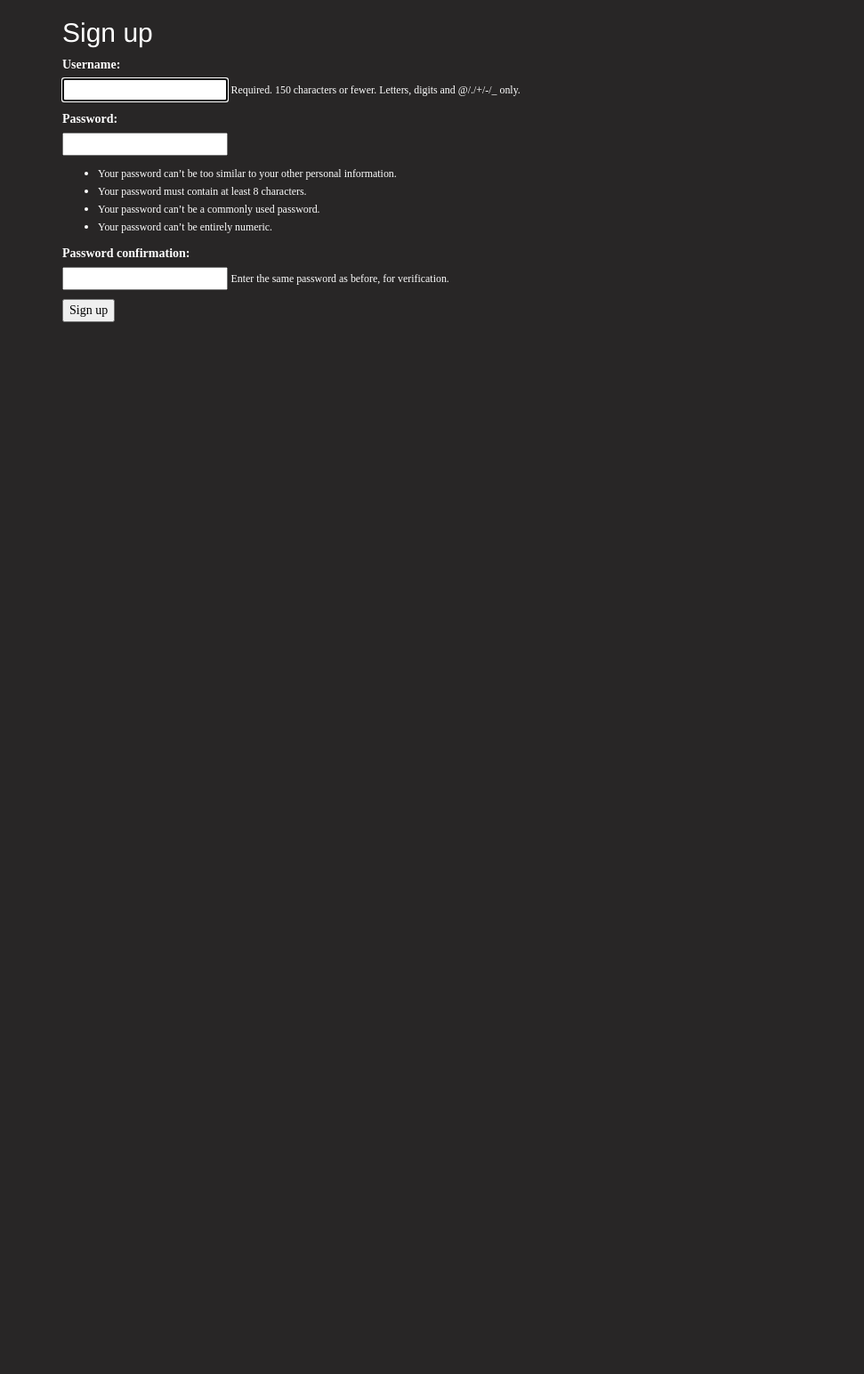
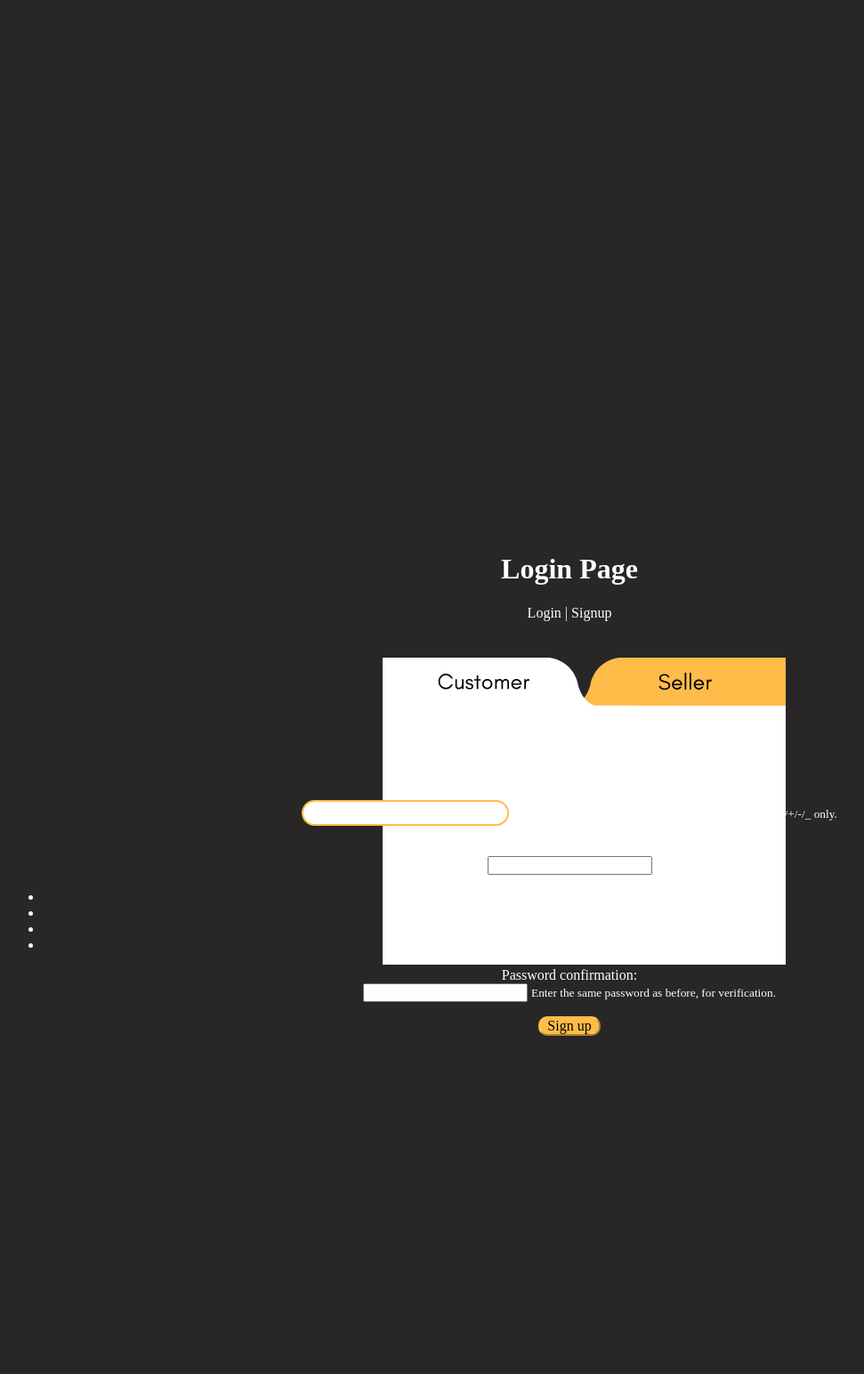
Before and after one commit to iitim/BarClothes, a Django app: page /signup/ in a window 1280 px wide. Shown: the whole page at 89% size, without its empty margins (0-971 px from the left). Before the commit the page ends 362 px from the top, so only its background shows below. Run offline with Django 3.2, Linux system fonts and the light colour scheme; some libraries are stand-ins or nearby versions; some web fonts are replaced.

Commit message:
add ui login customer/seller

```diff
--- a/src/BarClothes/settings.py
+++ b/src/BarClothes/settings.py
@@ -38,6 +38,7 @@ INSTALLED_APPS = [
     'django.contrib.messages',
     'django.contrib.staticfiles',
     'main',
+
 ]
 
 MIDDLEWARE = [
@@ -120,6 +121,7 @@ USE_TZ = True
 
 STATIC_URL = '/static/'
 
+
 if DEBUG:
     STATICFILES_DIRS=(
         os.path.join(os.path.dirname(BASE_DIR),"static","static"),
--- /dev/null
+++ b/src/main/templates/Signin_Signup.html
@@ -0,0 +1,73 @@
+{% load staticfiles %}
+<!DOCTYPE html>
+<html>
+<head>
+  <meta charset="utf-8">
+  <meta name="viewport" content="width=device-width, initial-scale=1">
+  <title>{% block title %}Login{% endblock %}</title>
+  <link href="{% static 'css/Signin-Signup.css' %}" rel="stylesheet">
+  <script>
+    function changeImage_seller()
+    {
+      var img = document.getElementById("test");
+      img.src="{% static 'img/LoginSeller.png' %}"
+      return false;
+    }
+
+    function changeImage_customer()
+    {
+      var img = document.getElementById("test");
+      img.src="{% static 'img/LoginCustomer.png' %}"
+      return false;
+    }
+
+    function changeButton()
+    {
+        document.getElementById('b_change').setAttribute("type", "style1");
+    }
+
+    $('#seller').click(function() {
+      $('#b_change').css({
+          'border-color': 'while',
+          'color': '#FFBC49'
+      });
+    });
+
+  </script>
+</head>
+<body>
+  <div class="image">
+
+    <img id=test src="{% static 'img/LoginCustomer.png' %}" alt="" />
+
+    <div class="onimage">
+      <header>
+        <h1 class="basic-font" style="color: White">Login Page</h1>
+        <a style="color: White">{% if user.is_authenticated %}
+          Hi {{ user.username }}!</a>
+          <a href="{% url 'logout' %}" style="color: White">logout</a>
+        {% else %}
+          <a href="{% url 'login' %}" style="color: White">Login | </a>
+          <a href="{% url 'signup' %}" style="color: White">Signup</a>
+        {% endif %}
+      </header>
+
+      <div class="center">
+        <button class="invisible-button" ip=seller onclick="changeImage_seller()"></button>
+        <button class="invisible-button_right" ip=customer onclick="changeImage_customer()"></button>
+
+        <main style="color: White">
+          {% block content %}
+          {% endblock %}
+        </main>
+      </div>
+
+    </div>
+  </div>
+
+
+  <footer>
+
+  </footer>
+</body>
+</html>
--- a/src/main/templates/home.html
+++ b/src/main/templates/home.html
@@ -1,7 +1,7 @@
-{% extends 'base2.html' %}
+{% extends 'Signin_Signup.html' %}
 
 {% block title %}Login{% endblock %}
 
 {% block content %}
-<h1>Hello BarClothes!</h1>
+<h1 style="color: White">Hello BarClothes!</h1>
 {% endblock %}
--- a/src/main/templates/logged_out.html
+++ b/src/main/templates/logged_out.html
@@ -1,4 +1,4 @@
-{% extends 'base2.html' %}
+{% extends 'Signin_Signup.html' %}
 
 {% block title %}See you!{% endblock %}
 
--- a/src/main/templates/signup.html
+++ b/src/main/templates/signup.html
@@ -1,4 +1,4 @@
-{% extends 'base.html' %}
+{% extends 'Signin_Signup.html' %}
 
 {% block content %}
   <h2 style="color: White">Sign up</h2>
@@ -16,6 +16,6 @@
         {% endfor %}
       </p>
     {% endfor %}
-    <button type="submit">Sign up</button>
+    <button class="submit1" type="submit">Sign up</button>
   </form>
 {% endblock %}
--- /dev/null
+++ b/static/static/css/Signin-Signup.css
@@ -0,0 +1,132 @@
+html,
+body {
+    font-family: 'Glacial Indifference';
+    height: 100%;
+    background-color: #282626;
+    -webkit-background-size: cover;
+    -moz-background-size: cover;
+    background-size: cover;
+    -o-background-size: cover;
+}
+
+a:link{
+	text-decoration: none;
+    color: white;
+    font-size: 16px;
+    font-family: 'Glacial Indifference';
+}
+
+div.center{
+	padding: 70px 0;
+    text-align: center;
+}
+
+p.Customer{
+	font-size: 28px;
+	font-family: 'GlacialIndifference-Bold';
+	src: url('GlacialIndifference-Bold.eot');
+}
+
+button[type="submit"] {
+	font-family: 'Glacial Indifference';
+	font-size: 16px;
+	border-color: #FFBC49;
+	border-radius: 10px;
+	padding: 0 8px;
+	color: black;
+	outline: none;
+	-webkit-box-shadow: 0 0 0 30px #FFBC49 inset;
+	margin-bottom:10px;
+}
+
+
+.Customer{
+	 color: black;
+}
+
+#id_username{
+  border: 2px solid;
+  border-color: #FFBC49;
+  border-radius: 20px;
+  height: 25px;
+  padding: 0 11px;
+  font-size: 16px;
+  outline: none;
+  -webkit-box-shadow: 0 0 0 30px white inset;
+
+}
+
+
+#id_password{
+  border: 2px solid;
+  border-color: #FFBC49;
+  border-radius: 20px;
+  height: 25px;
+  padding: 0 11px;
+  font-size: 16px;
+  outline: none;
+  -webkit-box-shadow: 0 0 0 30px white inset;
+  margin-bottom:10px;
+
+}
+
+.image {
+   position: relative;
+   width: 100%; /* for IE 6 */
+   padding: 70px 0;
+   text-align: center;
+}
+
+.onimage {
+   position: absolute;
+   top: 200px;
+   left: 0;
+   width: 100%;
+}
+
+h1.basic-font{
+	font-family: 'Glacial Indifference';
+}
+
+.submit1{
+	font-size: 10px;
+}
+
+.invisible-button {
+	background-color: Transparent;
+	position: relative;
+    background-repeat:no-repeat;
+    border: none;
+    cursor:pointer;
+    overflow: hidden;
+    outline:none;
+    padding: 23px 100px;
+    top: -25px;
+    left: 235px;
+    border: -10px solid green;
+}
+
+.invisible-button_right{
+	background-color: Transparent;
+	position: relative;
+    background-repeat:no-repeat;
+    border: none;
+    cursor:pointer;
+    overflow: hidden;
+    outline:none;
+    padding: 23px 100px;
+    top: -25px;
+    right: 205px;
+    border: -10px solid green;
+}
+
+body {
+  margin-top: 400px;
+  overflow-y:hidden;
+}
+
+@font-face {
+    font-family: 'Glacial Indifference';
+    src: url('GlacialIndifference-Italic.eot');
+
+}
```
Also changed, not shown: src/main/templates/base2.html (deleted, +0 -27 lines), src/main/templates/login.html (+9 -7 lines), src/main/templates/profile.html (+7 -0 lines), src/db.sqlite3, static/static/img/LoginCustomer.png (added), static/static/img/LoginSeller.png (added), 6 other files.
